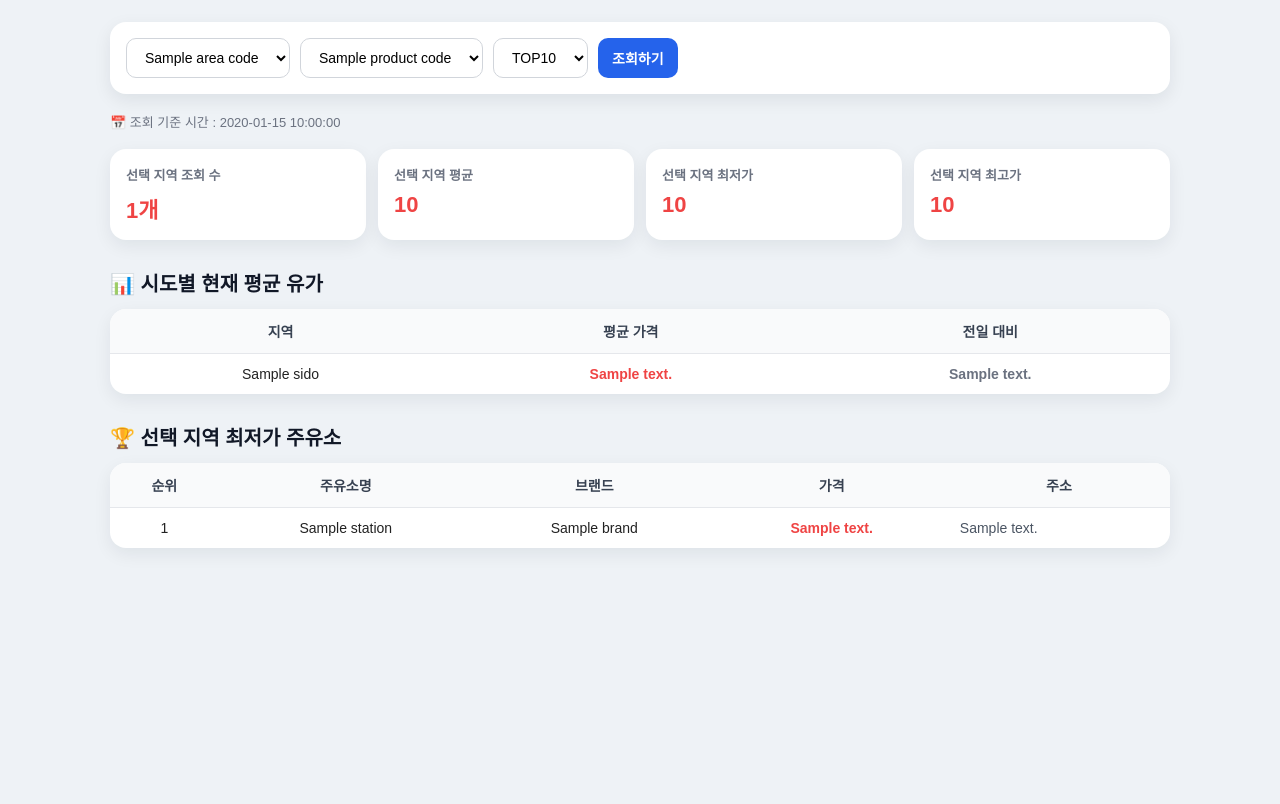
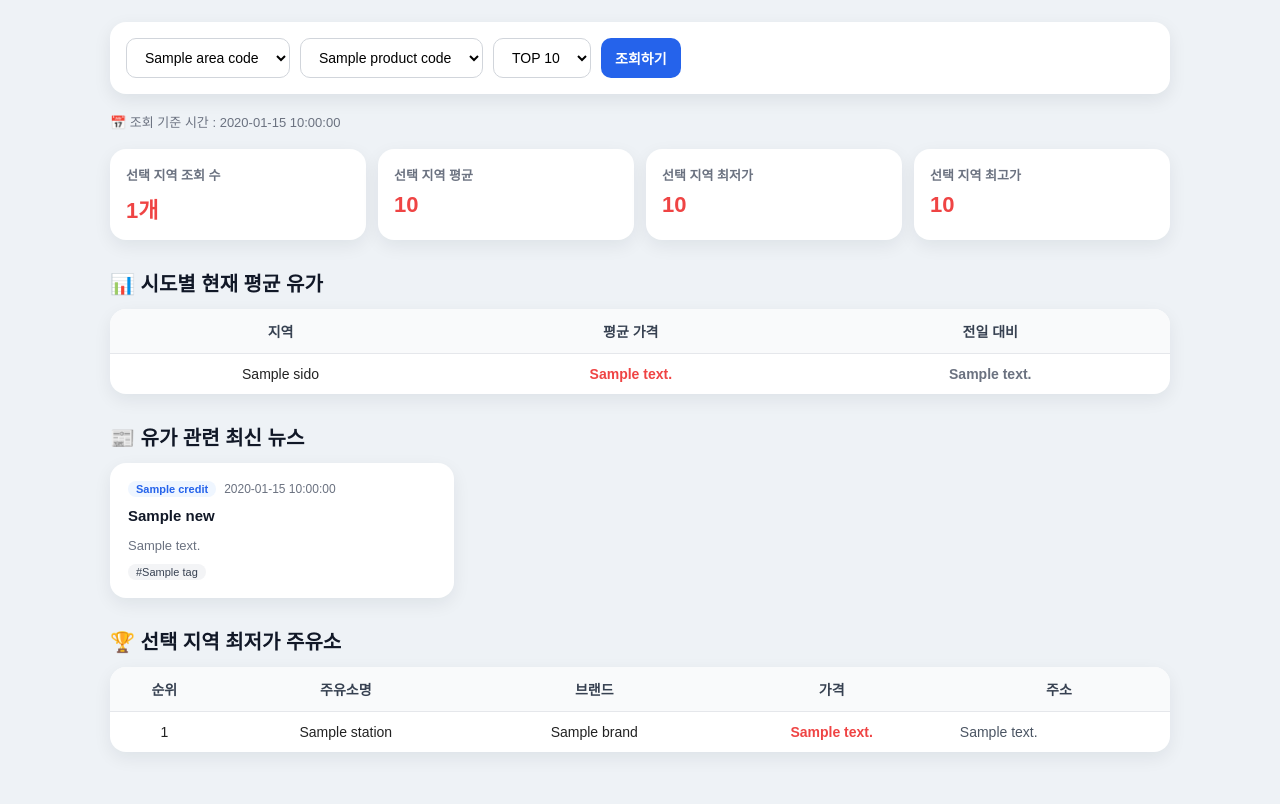
Before and after one commit to carrotbyroot77/rookies32_python_team3, a Flask app: template templates/index.html in a window 1280 px wide. Shown: the part 96-900 px from the top of the page. Before the commit the page ends 645 px from the top, so only its background shows below. Run offline with Flask 3, Linux system fonts and the light colour scheme; the template is opened without the code that fills it: most values are stand-ins (such as "Sample title", 1, 10 or a date in 2020).

Commit message:
유가 조회 앱 - 뉴스 기능 추가 및 코드 정리

```diff
--- a/app.py
+++ b/app.py
@@ -1,39 +1,14 @@
 from flask import Flask, render_template, request
 from oil_api import get_low_price_stations, get_sido_avg_prices
+from news_finder import get_all_oil_news
+from config import AREA_CODES, PRODUCT_CODES
 
 app = Flask(__name__)
-
-AREA_CODES = {
-    "01": "서울",
-    "02": "경기",
-    "03": "강원",
-    "04": "충북",
-    "05": "충남",
-    "06": "전북",
-    "07": "전남",
-    "08": "경북",
-    "09": "경남",
-    "10": "부산",
-    "11": "대구",
-    "12": "인천",
-    "13": "광주",
-    "14": "대전",
-    "15": "울산",
-    "16": "세종",
-    "17": "제주"
-}
-
-PRODUCT_CODES = {
-    "B027": "휘발유",
-    "D047": "경유",
-    "B034": "고급휘발유",
-    "K015": "LPG"
-}
 
 
 @app.route("/")
 def index():
-    area = request.args.get("area", "05")
+    area = request.args.get("area", "01")
     prodcd = request.args.get("prodcd", "B027")
     count = request.args.get("count", "10")
 
@@ -41,6 +16,7 @@ def index():
     sido_avg_prices = []
     updated_at = ""
     summary = {}
+    oil_news = []
     error_msg = None
 
     try:
@@ -49,7 +25,6 @@ def index():
             prodcd=prodcd,
             cnt=count
         )
-
         stations = oil_data["stations"]
         updated_at = oil_data["updated_at"]
         summary = oil_data["summary"]
@@ -57,7 +32,12 @@ def index():
         sido_avg_prices = get_sido_avg_prices(prodcd=prodcd)
 
     except Exception as e:
-        error_msg = f"API 조회 중 오류 발생 : {e}"
+        error_msg = f"유가 API 조회 중 오류 발생 : {e}"
+
+    try:
+        oil_news = get_all_oil_news()
+    except Exception as e:
+        oil_news = []  # 뉴스 오류는 메인 기능에 영향 안 줌
 
     return render_template(
         "index.html",
@@ -65,6 +45,7 @@ def index():
         sido_avg_prices=sido_avg_prices,
         updated_at=updated_at,
         summary=summary,
+        oil_news=oil_news,
         error_msg=error_msg,
         selected_area=area,
         selected_prodcd=prodcd,
--- /dev/null
+++ b/news_finder.py
@@ -0,0 +1,71 @@
+import feedparser
+import time
+
+SBS_URL = "https://news.sbs.co.kr/news/SectionRssFeed.do?sectionId=02&plink=RSSREADER"
+YONHAP_URL = "https://www.yonhapnewstv.co.kr/category/news/economy/feed/"
+
+KEYWORDS = ['석유', '유가', '기름값', '주유소']
+
+
+def _parse_entry(entry, credit):
+    """공통 뉴스 항목 파싱"""
+    title = getattr(entry, 'title', '')
+    link = getattr(entry, 'link', '')
+    summary = getattr(entry, 'summary', '')
+    author = getattr(entry, 'author', '')
+
+    published_parsed = getattr(entry, 'published_parsed', None)
+    published = time.strftime('%Y-%m-%d %H:%M:%S', published_parsed) if published_parsed else '날짜 없음'
+
+    raw_tags = getattr(entry, 'tags', [])
+    tags = list(set(tag['term'] for tag in raw_tags if 'term' in tag))
+
+    return {
+        "title": title,
+        "link": link,
+        "summary": summary,
+        "author": author,
+        "published": published,
+        "tags": tags,
+        "credit": credit
+    }
+
+
+def _is_oil_related(news_dict):
+    """석유/유가 관련 뉴스 여부 확인"""
+    title = news_dict.get('title', '')
+    tags_str = ' '.join(news_dict.get('tags', []))
+    return any(kw in title or kw in tags_str for kw in KEYWORDS)
+
+
+def get_oil_news_sbs(url=SBS_URL):
+    feed = feedparser.parse(url)
+    result = []
+    for entry in feed.entries[:30]:
+        news = _parse_entry(entry, credit=getattr(entry, 'credit', 'SBS'))
+        if _is_oil_related(news):
+            result.append(news)
+    return result
+
+
+def get_oil_news_yonhap(url=YONHAP_URL):
+    feed = feedparser.parse(url)
+    result = []
+    for entry in feed.entries[:20]:
+        news = _parse_entry(entry, credit='연합뉴스TV')
+        if _is_oil_related(news):
+            result.append(news)
+    return result
+
+
+def get_all_oil_news():
+    """SBS + 연합뉴스TV 통합 조회, 최신순 정렬"""
+    news = get_oil_news_sbs() + get_oil_news_yonhap()
+    news.sort(key=lambda x: x['published'], reverse=True)
+    return news
+
+
+if __name__ == "__main__":
+    all_news = get_all_oil_news()
+    for n in all_news:
+        print(f"[{n['credit']}] {n['title']} ({n['published']})")
--- a/oil_api.py
+++ b/oil_api.py
@@ -28,7 +28,7 @@ def get_brand_name(code):
     return BRAND_MAP.get(code, code)
 
 
-def get_low_price_stations(area="05", prodcd="B027", cnt="10"):
+def get_low_price_stations(area="01", prodcd="B027", cnt="10"):
     if not OPINET_KEY:
         raise ValueError(".env 파일에 OPINET_KEY가 없습니다.")
 
@@ -46,33 +46,30 @@ def get_low_price_stations(area="05", prodcd="B027", cnt="10"):
     response.raise_for_status()
 
     data = response.json()
-
     oil_list = data.get("RESULT", {}).get("OIL", [])
 
     result = []
 
     for oil in oil_list:
-        price = oil.get("PRICE", 0)
+        price = int(oil.get("PRICE", 0))
 
         result.append({
             "name": oil.get("OS_NM", "이름 없음"),
             "brand": get_brand_name(oil.get("POLL_DIV_CD", "")),
-            "price": int(price),
-            "price_text": f"{int(price):,}원",
+            "price": price,
+            "price_text": f"{price:,}원",
             "address": oil.get("NEW_ADR", "주소 없음"),
             "uni_id": oil.get("UNI_ID", "")
         })
 
-    prices = [station["price"] for station in result]
+    prices = [s["price"] for s in result]
 
     if prices:
         avg_price = sum(prices) / len(prices)
         min_price = min(prices)
         max_price = max(prices)
     else:
-        avg_price = 0
-        min_price = 0
-        max_price = 0
+        avg_price = min_price = max_price = 0
 
     return {
         "updated_at": datetime.now().strftime("%Y년 %m월 %d일 %H:%M:%S"),
@@ -101,7 +98,6 @@ def get_sido_avg_prices(prodcd="B027"):
     response.raise_for_status()
 
     data = response.json()
-
     oil_list = data.get("RESULT", {}).get("OIL", [])
 
     result = []
--- a/templates/index.html
+++ b/templates/index.html
@@ -187,6 +187,86 @@
             color: #4b5563;
         }
 
+        /* ── 뉴스 카드 ── */
+        .news-grid {
+            display: grid;
+            grid-template-columns: repeat(auto-fill, minmax(320px, 1fr));
+            gap: 14px;
+            margin-bottom: 24px;
+        }
+
+        .news-card {
+            background-color: white;
+            border-radius: 16px;
+            padding: 18px;
+            box-shadow: 0 6px 18px rgba(15, 23, 42, 0.07);
+            display: flex;
+            flex-direction: column;
+            gap: 8px;
+            text-decoration: none;
+            color: inherit;
+            transition: box-shadow 0.2s, transform 0.2s;
+        }
+
+        .news-card:hover {
+            box-shadow: 0 10px 28px rgba(15, 23, 42, 0.13);
+            transform: translateY(-2px);
+        }
+
+        .news-card-meta {
+            display: flex;
+            align-items: center;
+            gap: 8px;
+            font-size: 12px;
+            color: #6b7280;
+        }
+
+        .news-badge {
+            background-color: #eff6ff;
+            color: #2563eb;
+            font-weight: 700;
+            padding: 2px 8px;
+            border-radius: 20px;
+            font-size: 11px;
+        }
+
+        .news-card-title {
+            font-size: 15px;
+            font-weight: 700;
+            color: #111827;
+            line-height: 1.5;
+        }
+
+        .news-card-summary {
+            font-size: 13px;
+            color: #6b7280;
+            line-height: 1.6;
+            display: -webkit-box;
+            -webkit-line-clamp: 2;
+            -webkit-box-orient: vertical;
+            overflow: hidden;
+        }
+
+        .news-tags {
+            display: flex;
+            flex-wrap: wrap;
+            gap: 5px;
+        }
+
+        .news-tag {
+            background-color: #f3f4f6;
+            color: #374151;
+            font-size: 11px;
+            padding: 2px 8px;
+            border-radius: 20px;
+        }
+
+        .no-news {
+            color: #9ca3af;
+            font-size: 14px;
+            padding: 20px 0;
+        }
+
         @media (max-width: 768px) {
             .container {
                 padding: 20px 12px;
@@ -217,6 +297,10 @@
 
             .address {
                 max-width: 180px;
+            }
+
+            .news-grid {
+                grid-template-columns: 1fr;
             }
         }
     </style>
@@ -249,8 +333,8 @@
                 </select>
 
                 <select name="count">
-                    <option value="10" {% if selected_count == "10" %}selected{% endif %}>TOP10</option>
-                    <option value="20" {% if selected_count == "20" %}selected{% endif %}>TOP20</option>
+                    <option value="10" {% if selected_count == "10" %}selected{% endif %}>TOP 10</option>
+                    <option value="20" {% if selected_count == "20" %}selected{% endif %}>TOP 20</option>
                 </select>
 
                 <button type="submit">조회하기</button>
@@ -275,17 +359,14 @@
                 <strong>선택 지역 조회 수</strong>
                 <p>{{ summary.count }}개</p>
             </div>
-
             <div class="summary-card">
                 <strong>선택 지역 평균</strong>
                 <p>{{ summary.avg_price }}</p>
             </div>
-
             <div class="summary-card">
                 <strong>선택 지역 최저가</strong>
                 <p>{{ summary.min_price }}</p>
             </div>
-
             <div class="summary-card">
                 <strong>선택 지역 최고가</strong>
                 <p>{{ summary.max_price }}</p>
@@ -302,7 +383,6 @@
                     <th>평균 가격</th>
                     <th>전일 대비</th>
                 </tr>
-
                 {% for item in sido_avg_prices %}
                 <tr>
                     <td>{{ item.sido }}</td>
@@ -321,6 +401,33 @@
             </table>
         </div>
 
+        <!-- 뉴스 섹션 (주유소 테이블 위) -->
+        <h2 class="section-title">📰 유가 관련 최신 뉴스</h2>
+
+        {% if oil_news %}
+        <div class="news-grid">
+            {% for news in oil_news %}
+            <a class="news-card" href="{{ news.link }}" target="_blank" rel="noopener noreferrer">
+                <div class="news-card-meta">
+                    <span class="news-badge">{{ news.credit }}</span>
+                    <span>{{ news.published }}</span>
+                </div>
+                <div class="news-card-title">{{ news.title }}</div>
+                <div class="news-card-summary">{{ news.summary }}</div>
+                {% if news.tags %}
+                <div class="news-tags">
+                    {% for tag in news.tags[:4] %}
+                    <span class="news-tag">#{{ tag }}</span>
+                    {% endfor %}
+                </div>
+                {% endif %}
+            </a>
+            {% endfor %}
+        </div>
+        {% else %}
+        <p class="no-news">현재 관련 뉴스가 없습니다.</p>
+        {% endif %}
+
         <h2 class="section-title">🏆 선택 지역 최저가 주유소</h2>
 
         <div class="table-card">
@@ -332,7 +439,6 @@
                     <th>가격</th>
                     <th>주소</th>
                 </tr>
-
                 {% for station in stations %}
                 <tr>
                     <td>{{ loop.index }}</td>
```
Also changed, not shown: config.py (+16 -14 lines).
